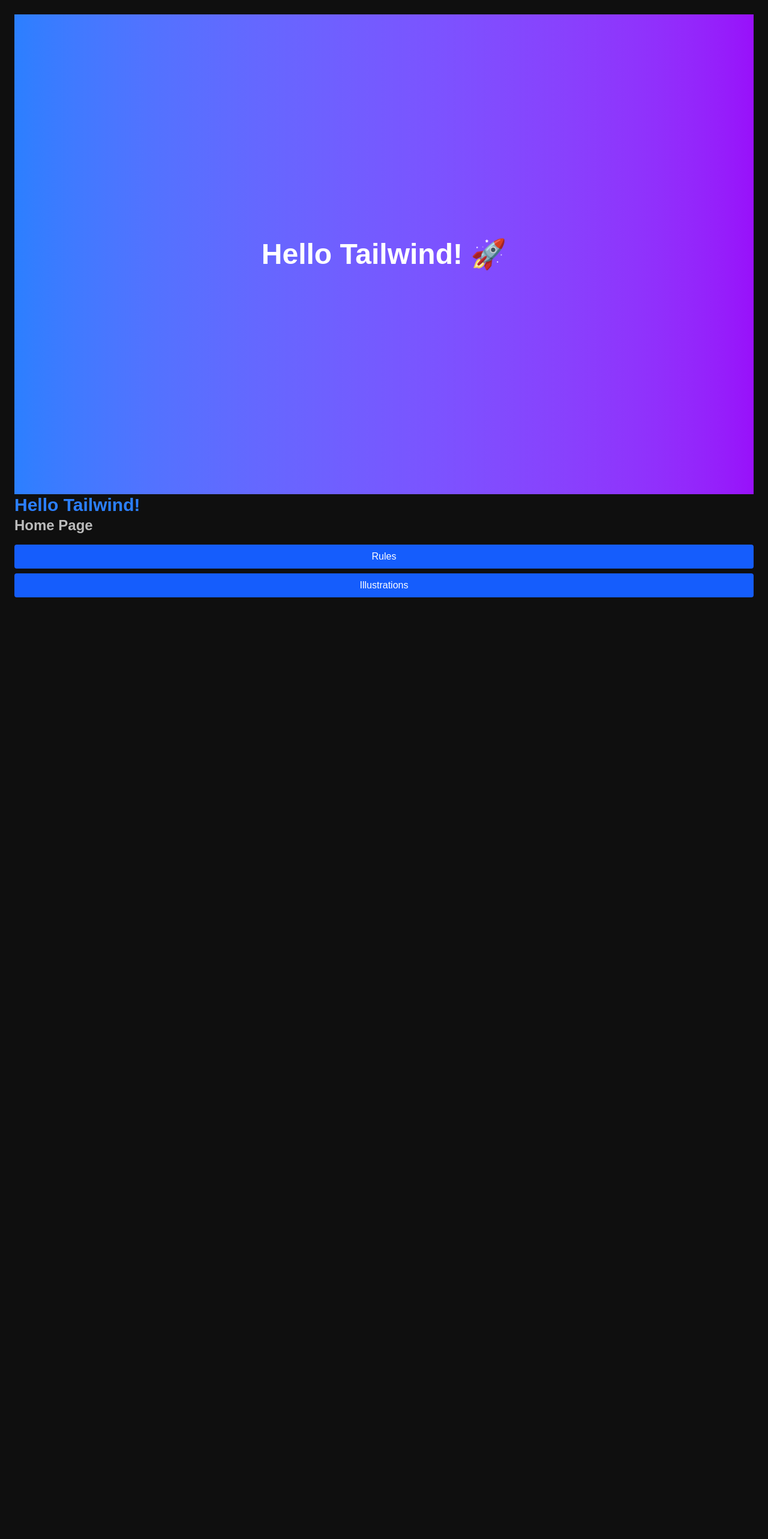
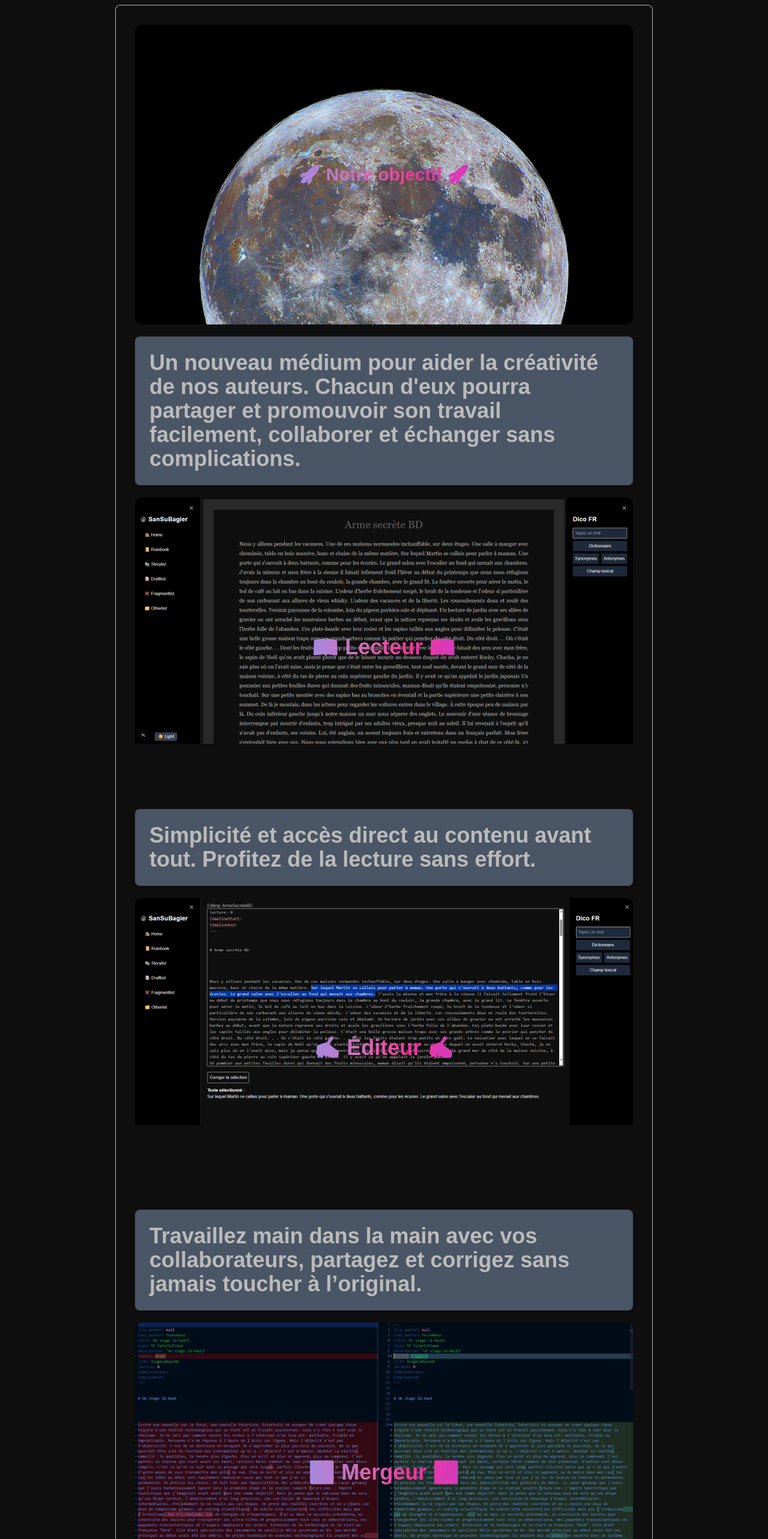
Before and after one commit to tsurubaso/sanbagierboElec, a React (Vite) app: page / in a window 1280 px wide. Shown: the top 2566 px of the page at 60% size. Before the commit the page ends 1020 px from the top, so only its background shows below. Built offline with nearby package versions, Linux system fonts and the light colour scheme.

Commit message:
home fonctionne attaquer les layout et voir les erreurs mineures

```diff
--- a/src/pages/Home.jsx
+++ b/src/pages/Home.jsx
@@ -26,24 +26,204 @@
   };
 
   return (
-    <div className="p-6">
-      <div className="flex items-center justify-center min-h-screen bg-gradient-to-r from-blue-500 to-purple-600">
-        <h1 className="text-5xl font-bold text-white">Hello Tailwind! 🚀</h1>
-      </div>
-      <h1 className="text-3xl font-bold text-blue-500">Hello Tailwind!</h1>
-      <h1 className="text-2xl font-bold mb-4">Home Page</h1>
-      <div className="flex flex-col gap-2">
+    <main
+      className="flex min-h-screen items-center justify-center py-2 px-4"
+      style={{
+        backgroundColor: "var(--background)",
+        color: "var(--foreground)",
+      }}
+    >
+      <div className="w-full max-w-4xl p-8 rounded-lg shadow-md border space-y-5">
+        {/* Objectif */}
+
+        <HeroSection
+          direction="right"
+          duration="3"
+          text="Full Moon"
+          image="/image.jpg"
+          hover
+        >
+          <GradientText
+            text="🚀 Notre objectif 🚀"
+            className="text-3xl font-bold text-center"
+          />
+        </HeroSection>
+
+        <SlideIn duration="3" from="left" className="bg-gray-600">
+          <h2 className="text-4xl font-bold">
+            Un nouveau médium pour aider la créativité de nos auteurs. Chacun
+            d&apos;eux pourra partager et promouvoir son travail facilement,
+            collaborer et échanger sans complications.
+          </h2>
+        </SlideIn>
+
+        {/* Lecteur */}
+        <HeroSection
+          direction="right"
+          duration="3"
+          text="screenshot lecteur"
+          image="/screenShotLecteur.jpg"
+          hover
+        >
+          <GradientText
+            text="📖 Lecteur 📖"
+            className="text-4xl font-bold text-center"
+          />
+        </HeroSection>
+
+        <SlideIn duration="3" from="left" className="bg-gray-600">
+          <h2 className="text-4xl font-bold">
+            Simplicité et accès direct au contenu avant tout. Profitez de la
+            lecture sans effort.
+          </h2>
+        </SlideIn>
+
+        {/* Éditeur */}
+        <HeroSection
+          direction="right"
+          duration="3"
+          text="screenshot éditeur"
+          image="/screenShotEditor.jpg"
+          hover
+        >
+          <GradientText
+            text="✍️ Éditeur ✍️"
+            className="text-4xl font-bold text-center"
+          />
+        </HeroSection>
+        <SlideIn duration="3" from="left" className="bg-gray-600">
+          <h2 className="text-4xl font-bold">
+            Travaillez main dans la main avec vos collaborateurs, partagez et
+            corrigez sans jamais toucher à l’original.
+          </h2>
+        </SlideIn>
+
+        {/* Fusionneur */}
+        <HeroSection
+          direction="right"
+          duration="3"
+          text="Screenshot mergeur"
+          image="/screenShotMerger.jpg"
+          hover
+        >
+          <GradientText
+            text="🔀 Mergeur 🔀"
+            className="text-4xl font-bold text-center"
+          />
+        </HeroSection>
+        <SlideIn duration="3" from="left" className="bg-gray-600">
+          <h2 className="text-4xl font-bold">
+            Cette partie de l&apos;app permet de relire, comparer et fusionner
+            les corrections pour créer une version finale harmonisée.
+          </h2>
+        </SlideIn>
+
+        {/* Évolutions futures */}
+        <HeroSection
+          direction="right"
+          duration="3"
+          text="Melies Moon"
+          image="/image4.jpg"
+          hover
+        >
+          <GradientText
+            text="🌈 Évolutions futures 🌈"
+            className="text-4xl font-bold text-center"
+          />
+        </HeroSection>
+
+        <SlideIn duration="3" from="left" className="bg-gray-600">
+          <h2 className="text-4xl font-bold">
+            Bientôt : Ajouter images, photos, dessins et modèles 3D, partager
+            sur réseaux sociaux, nouvelles options de collaboration créative.
+          </h2>
+        </SlideIn>
+        <HeroSection
+          image="/image2.jpg"
+          duration="3"
+          text="black and white moon"
+          direction="right"
+          hover
+        >
+          <GradientText
+            text="👁️Notre Vision👁️"
+            className="text-4xl font-bold text-center"
+          />
+        </HeroSection>
+
+        <ScrollColorSection
+          text="Vous avez toujours lu de merveilleuses histoires…
+De grands auteurs, de grandes aventures.
+Mais à quoi sert une histoire sans illustration ?
+
+Pensez à Jules Verne sans Édouard Riou, Alphonse de Neuville, Léon Benett et Jules Férat.
+Ou encore Émile-Antoine Bayard !
+
+Oui, vous voyez, dans votre esprit — et pour des générations — ces histoires ont toujours été illustrées.
+L’art de l’éditeur a toujours été de combiner le texte et l’image.
+Pour Jules, c’était Pierre-Jules Hetzel."
+        />
+        <HeroSection image="/image3.jpg" text="detail de la Lune" hover>
+          <GradientText
+            text="🛠️Le projet?🛠️"
+            className="text-4xl font-bold text-center"
+          />
+        </HeroSection>
+
+        <ScrollShiftSection
+          text="
+        L’objectif est de promouvoir, et à terme, de rémunérer les créateurs :
+Illustrateurs, Graphistes, Peintres, Photographes, Artistes 3D... c’est open bar !
+Mais tout reste à faire, et à tous les niveaux...Mais Parbleu que c'est amusant de faire ce qu'on aime.
+Pour ce que l'on aime, pour ceux que l'on aime."
+        />
+
+        <AnimatedText
+          text="📚 Comment contribuer?"
+          duration={10}
+          className="text-4xl font-semibold"
+        />
+
+        <SlideIn from="left" className="bg-blue-200">
+          <p className="p-10 bg-gray  rounded-xl text-2xl font-bold">
+            Je vous invite à lire les histoires, à repérer où des illustrations
+            pourraient s’intégrer — nous nous chargerons du reste.
+          </p>
+        </SlideIn>
+
+        <HeroSection
+          image="/image5.jpg"
+          text="En avant!"
+          direction="right"
+          hover
+        />
+
+        <div className="relative flex justify-center mt-6">
+          {/* --- IMAGE DE FOND --- */}
+          <img
+            src="/image6.jpg"
+            alt="Fond"
+            width={1000}
+            height={600}
+            className="rounded-lg object-cover"
+            style={{ width: "100%", height: "auto", maxHeight: "600px" }}
+          />
+
+          {/* --- BOUTONS PAR-DESSUS --- */}
+          <div className="absolute inset-0 flex flex-col justify-center items-center space-y-3">
             {routes.map((route) => (
               <button
                 key={route.path}
                 onClick={() => handleClick(route.path)}
-            className="px-4 py-2 bg-blue-600 text-white rounded hover:bg-blue-700"
+                className="px-5 py-6 bg-pink-600/80 text-white font-semibold rounded-lg hover:bg-blue-600/80 transition"
               >
                 {route.label}
               </button>
             ))}
           </div>
         </div>
+      </div>
+    </main>
   );
 };
 
```
Lines whose indentation alone changed are shown as unchanged.
